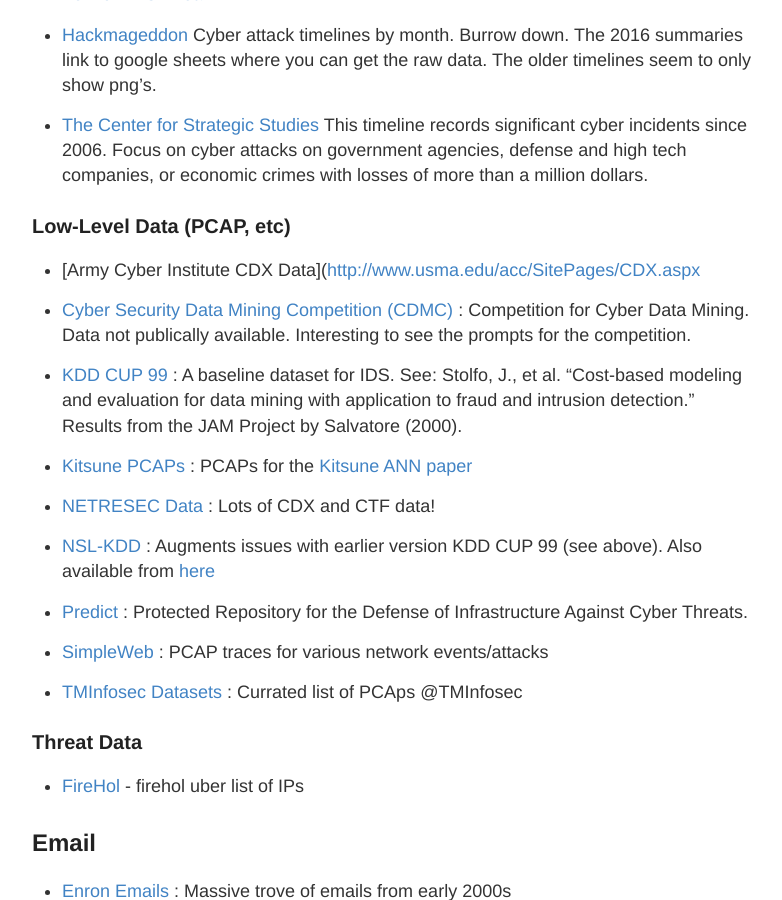
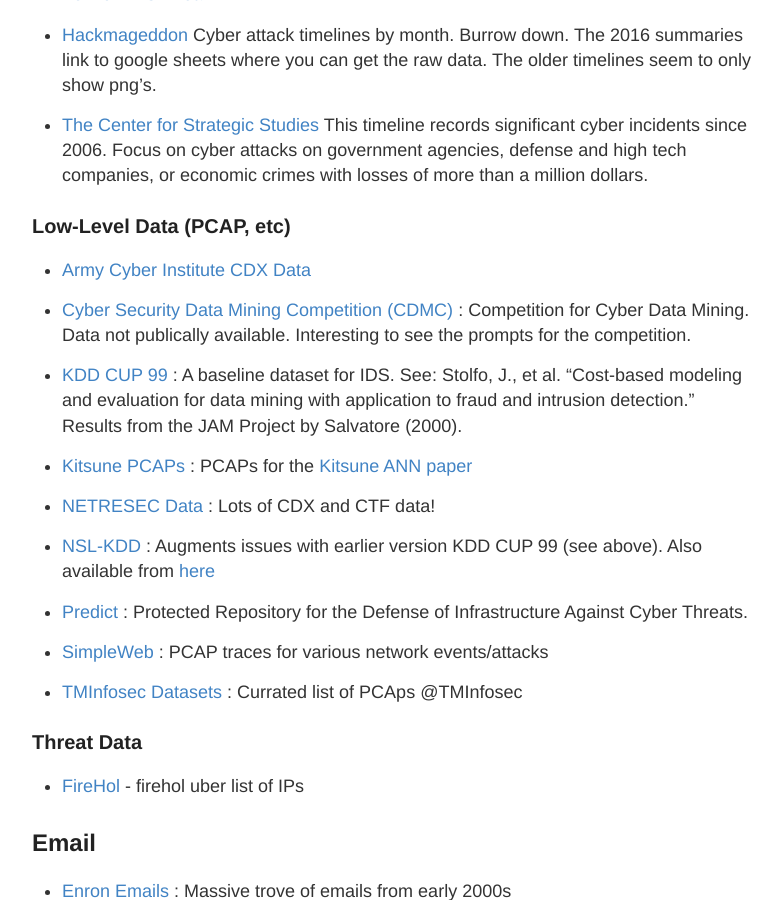
Before and after one commit to stevehenderson/stevehenderson.github.io, a Jekyll site: the page built from data.md, in a window 1280 px wide and 900 px high, scrolled down 565 px. Shown: the whole window, without its empty margins (248-1030 px from the left). Built offline with Jekyll 4.4.1, drawn with Linux system fonts in a browser that asks for light colours; our own code applies the rules of GitHub Pages for plain Markdown files; some of the changed lines change nothing that is shown.

Commit message:
Update data.md

```diff
--- a/data.md
+++ b/data.md
@@ -22,7 +22,7 @@
 
 ### Low-Level Data (PCAP, etc)
 
-   * [Army Cyber Institute CDX Data]([http://www.usma.edu/acc/SitePages/CDX.aspx](https://digitalcommons.usmalibrary.org/aci_datasets/1/)
+   * [Army Cyber Institute CDX Data](https://digitalcommons.usmalibrary.org/aci_datasets/1/)
 
    * [Cyber Security Data Mining Competition (CDMC)](http://www.csmining.org/ ) : Competition for Cyber Data Mining.  Data not publically available.  Interesting to see the prompts for the competition.
 
```
